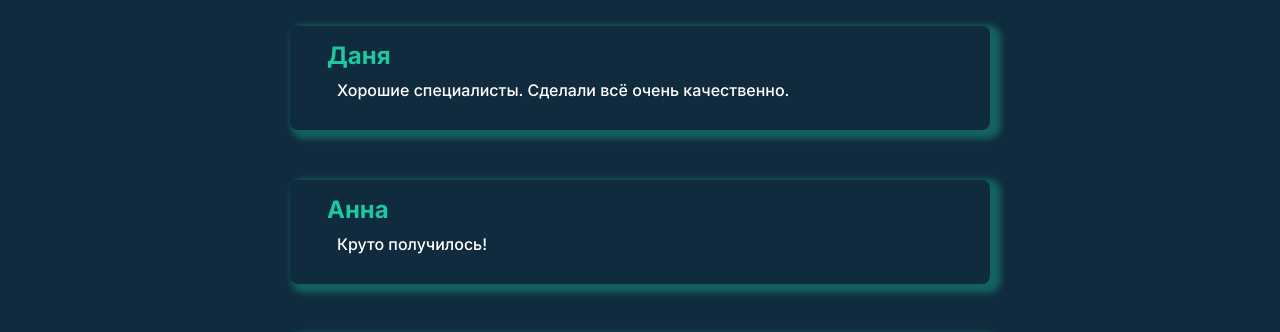
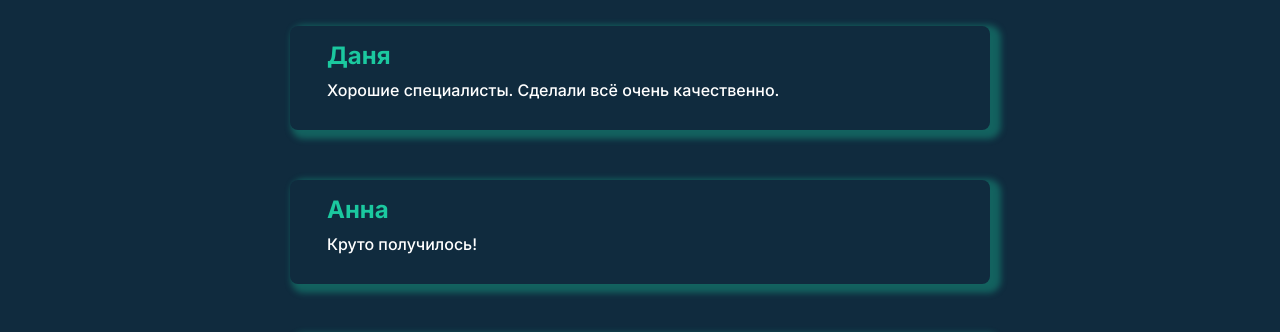
Before and after one commit to Maria1564/site-visitka, a React (Create React App) app: page /reviews in a window 1280 px wide. Shown: the part 412-744 px from the top of the page. Built offline with nearby package versions, Linux system fonts and the light colour scheme; the HTML template or start-up script is replaced by a standard one.

Commit message:
fix Review.module.css

```diff
--- a/src/Pages/Reviews/Review/Review.module.css
+++ b/src/Pages/Reviews/Review/Review.module.css
@@ -14,7 +14,7 @@
 
 
 .text {
-    padding: 10px;
+    padding-top: 10px;
     padding-bottom: 30px;
     color: var(--color-text-light);
     font-size: 16px;
```
